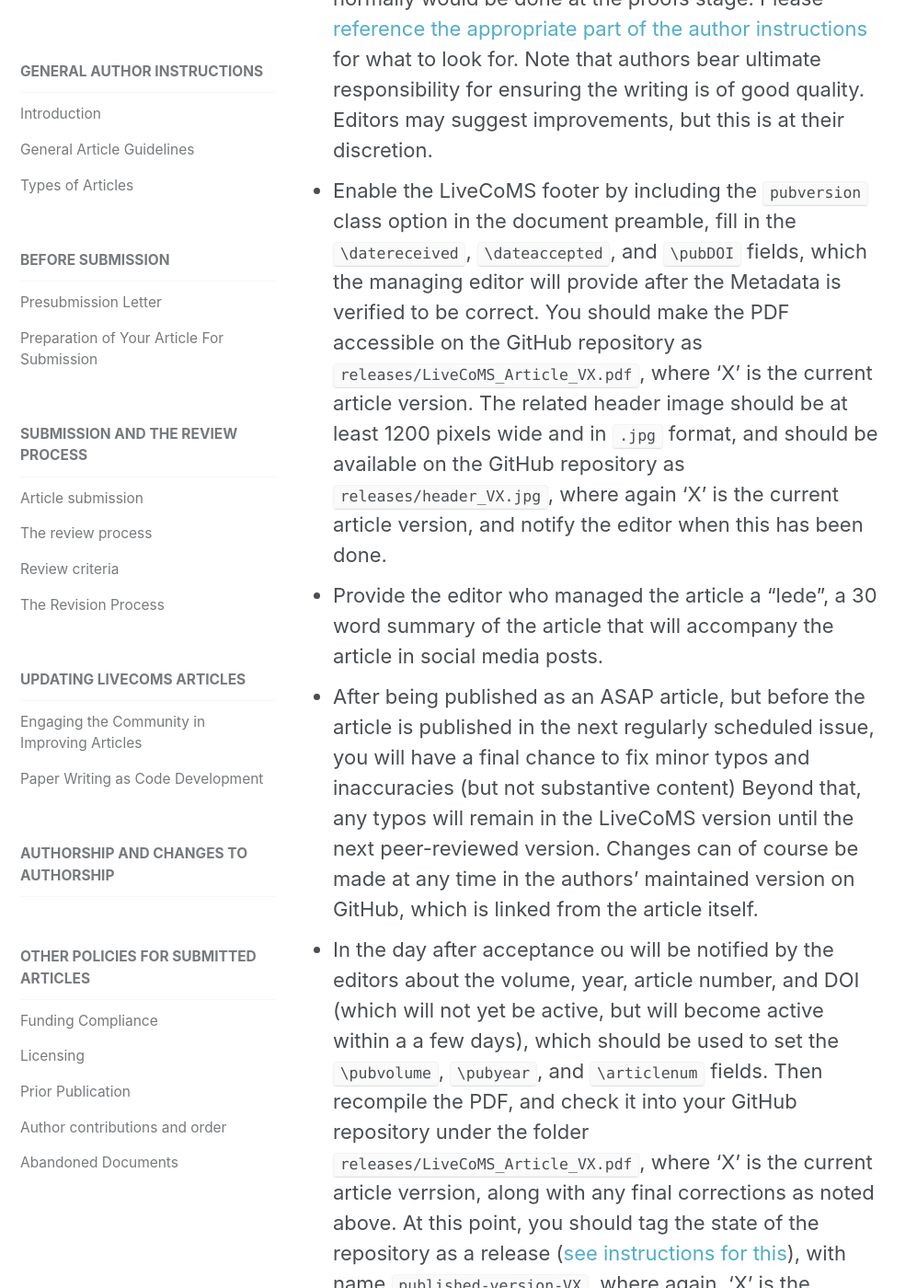
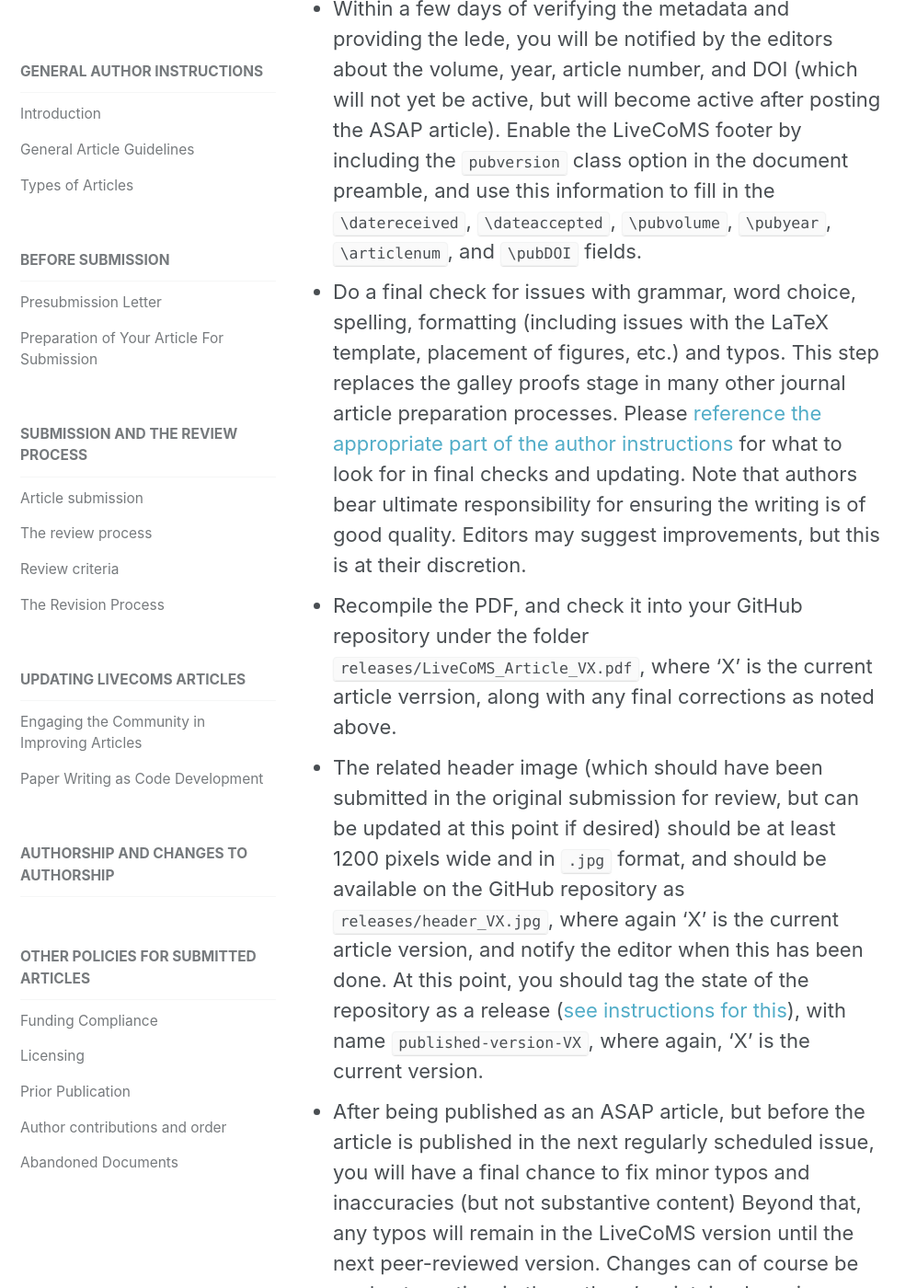
Before and after one commit to livecomsjournal/livecomsjournal.github.io, a Jekyll site: the page built from _author_instructions/01_policies.md, in a window 1280 px wide and 1400 px high, scrolled down 14181 px. Shown: the whole window at 92% size, without its empty margins (0-997 px from the left). Built offline with Jekyll 4.4.1, drawn with Linux system fonts in a browser that asks for light colours; some of the changed text lies outside the part shown.

Commit message:
more streamlining

```diff
--- a/_author_instructions/01_policies.md
+++ b/_author_instructions/01_policies.md
@@ -208,14 +208,16 @@
 Your revised manuscript should be accompanied by detailed responses to the reviewers' comments and a summary of changes made to the manuscript. You should also include as an additional file a version that highlights changes in the manuscript.  [LatexDiff](https://ctan.org/pkg/latexdiff?lang=en), with documentation [here](https://mirror.hmc.edu/ctan/support/latexdiff/doc/latexdiff-man.pdf)  is one tool that can be used generate this version. If there are formatting issues, we suggest downloading the more recent template files, which may fix some formatting concerns.  We suggest documenting general categories of changes requested by the reviewers as separate GitHub issues, but that is not required for resubmission.
 
 ## Upon acceptance
+
 After acceptance of your article, the first task is to prepare an appropriate "ASAP" version of the article which will be posted to the journal's website prior to publication of the next issue. Several steps, outlined below, are required. Note that ASAP version will essentially be final, as only minor corrections as detailed below will be permitted prior to publication as part of an issue.
-
 - Verify that the metadata is complete in the submission. This includes institutions with departments (if applicable) for all authors, ORCID ID for all authors, and a correctly formatted abstract.
-- Do a final check for issues with grammar, word choice, spelling, formatting (including issues with the LaTeX template, placement of figures, etc.) and typos, as normally would be done at the proofs stage. Please [reference the appropriate part of the author instructions](https://livecomsjournal.github.io/authors/policies/#writing-style-and-editing) for what to look for. Note that authors bear ultimate responsibility for ensuring the writing is of good quality. Editors may suggest improvements, but this is at their discretion.
-- Enable the LiveCoMS footer by including the `pubversion` class option in the document preamble, fill in the `\datereceived`, `\dateaccepted`, and `\pubDOI` fields, which the managing editor will provide after the Metadata is verified to be correct. You should make the PDF accessible on the GitHub repository as `releases/LiveCoMS_Article_VX.pdf`, where 'X' is the current article version.  The related header image should be at least 1200 pixels wide and in `.jpg` format, and should be available on the GitHub repository as `releases/header_VX.jpg`, where again 'X' is the current article version, and notify the editor when this has been done.
 - Provide the editor who managed the article a "lede", a 30 word summary of the article that will accompany the article in social media posts.
+- Within a few days of verifying the metadata and providing the lede, you will be notified by the editors about the volume, year, article number, and DOI (which will not yet be active, but will become active after posting the ASAP article). Enable the LiveCoMS footer by including the `pubversion` class option in the document preamble, and use this information to fill in the `\datereceived`, `\dateaccepted`, `\pubvolume`, `\pubyear`, `\articlenum`, and `\pubDOI` fields.
+- Do a final check for issues with grammar, word choice, spelling, formatting (including issues with the LaTeX template, placement of figures, etc.) and typos. This step replaces the galley proofs stage in many other journal article preparation processes. Please [reference the appropriate part of the author instructions](https://livecomsjournal.github.io/authors/policies/#writing-style-and-editing) for what to look for in final checks and updating. Note that authors bear ultimate responsibility for ensuring the writing is of good quality. Editors may suggest improvements, but this is at their discretion.
+- Recompile the PDF, and check it into your GitHub repository under the folder `releases/LiveCoMS_Article_VX.pdf`, where 'X' is the current article verrsion, along with any final corrections as noted above.
+- The related header image (which should have been submitted in the original submission for review, but can be updated at this point if desired) should be at least 1200 pixels wide and in `.jpg` format, and should be available on the GitHub repository as `releases/header_VX.jpg`, where again 'X' is the current article version, and notify the editor when this has been done.
+ At this point, you should tag the state of the repository as a release ([see instructions for this](https://help.github.com/articles/creating-releases/)), with name `published-version-VX`, where again, 'X' is the current version.
 - After being published as an ASAP article, but before the article is published in the next regularly scheduled issue, you will have a final chance to fix minor typos and inaccuracies (but not substantive content)   Beyond that, any typos will remain in the LiveCoMS version until the next peer-reviewed version.  Changes can of course be made at any time in the authors’ maintained version on GitHub, which is linked from the article itself.
-- In the day after acceptance ou will be notified by the editors about the volume, year, article number, and DOI (which will not yet be active, but will become active within a a few days), which should be used to set the `\pubvolume`, `\pubyear`, and `\articlenum` fields. Then recompile the PDF, and check it into your GitHub repository under the folder `releases/LiveCoMS_Article_VX.pdf`, where 'X' is the current article verrsion, along with any final corrections as noted above. At this point, you should tag the state of the repository as a release ([see instructions for this](https://help.github.com/articles/creating-releases/)), with name `published-version-VX`, where again, 'X' is the current version.
 
 # Updating LiveCoMS Articles
 
```
